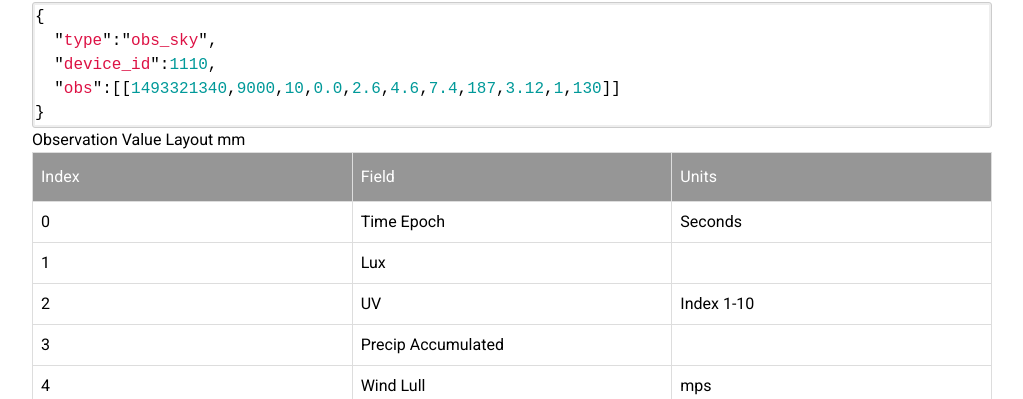
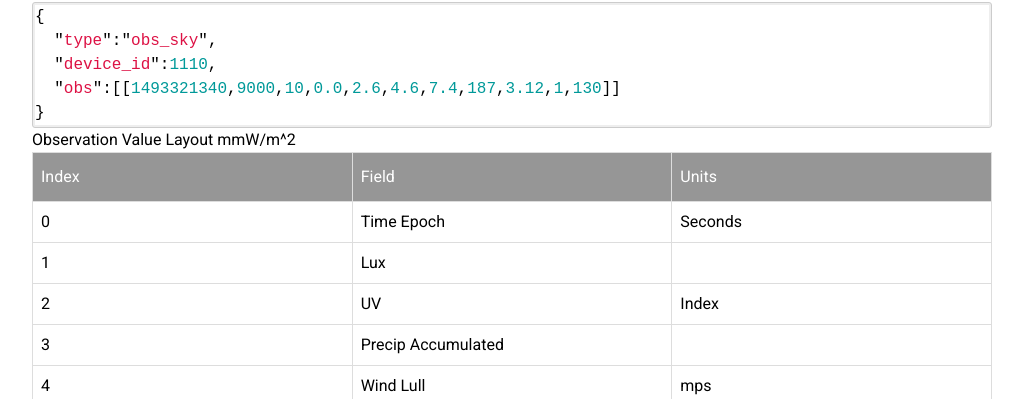
Before and after one commit to WeatherFlow/SmartWeather, a Jekyll site: the page built from api/ws.html, in a window 1280 px wide and 900 px high, scrolled down 4245 px. Shown: the part 130-529 px from the top of the window, without its empty margins (128-1151 px from the left). Built offline with Jekyll 4.4.1, drawn with Linux system fonts in a browser that asks for light colours; nearby versions of some CDN libraries.

Commit message:
Updated Sky units

```diff
--- a/api/ws.html
+++ b/api/ws.html
@@ -264,7 +264,7 @@
   <tr><th>Index</th><th>Field</th><th>Units</th></tr>
   <tr><td>0</td><td>Time Epoch</td><td>Seconds</td></tr>
   <tr><td>1</td><td>Lux</td><td></td></tr>
-  <tr><td>2</td><td>UV</td><td>Index 1-10</td></tr>
+  <tr><td>2</td><td>UV</td><td>Index</td></tr>
   <tr><td>3</td><td>Precip Accumulated</td>mm<td></td></tr>
   <tr><td>4</td><td>Wind Lull</td><td>mps</td></tr>
   <tr><td>5</td><td>Wind Avg</td><td>mps</td></tr>
@@ -272,7 +272,7 @@
   <tr><td>7</td><td>Wind Direction</td><td>Degrees</td></tr>
   <tr><td>8</td><td>Battery</td><td></td></tr>
   <tr><td>9</td><td>Report Interval</td><td>Minutes</td></tr>
-  <tr><td>10</td><td>Solar Radiation</td><td></td></tr>
+  <tr><td>10</td><td>Solar Radiation</td>W/m^2<td></td></tr>
 </table>
 
 
```
